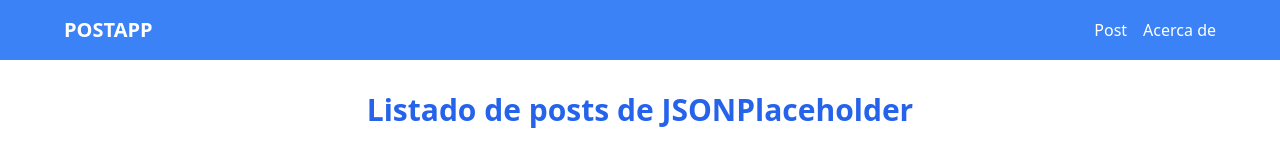
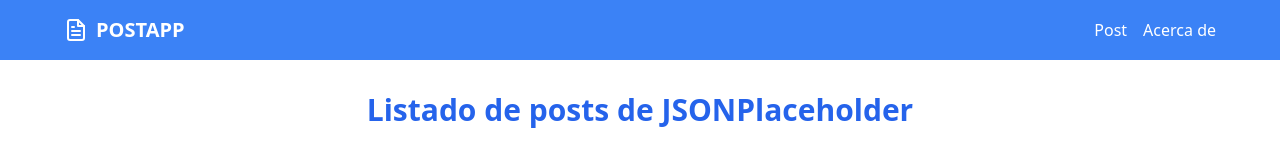
Before and after one commit to carlos060798/PrubaNEXTJS, a Next.js app: page / in a window 1280 px wide. Shown: the top 142 px of the page. Built offline with nearby package versions, Linux system fonts and the light colour scheme; no server answers.

Commit message:
version mejroada 34

```diff
--- a/src/components/Navigate.jsx
+++ b/src/components/Navigate.jsx
@@ -1,5 +1,55 @@
 "use client"
 import { useState } from 'react';
+import Link from 'next/link';
+import { FiFileText } from 'react-icons/fi';
+
+function NavigatePage() {
+  const [isOpen, setIsOpen] = useState(false);
+
+  const toggleMenu = () => {
+    setIsOpen(!isOpen);
+  };
+
+  return (
+    <nav className="bg-blue-500 p-4">
+      <div className="max-w-6xl mx-auto flex justify-between items-center">
+        <div className="flex items-center">
+          {/* Disposición en fila (row) del icono y el texto */}
+          <div className="flex items-center">
+            <FiFileText className="text-white text-2xl mr-2" />
+            <h1 className='text-white text-xl font-bold'>POSTAPP</h1>
+          </div>
+        </div>
+        <div className="hidden md:flex space-x-4">
+          {/* Agrega estilos de hover y línea en la parte baja a los enlaces */}
+          <Link href="/" className="text-white hover:text-blue-300 hover:border-b-2 border-transparent transition duration-300">Post</Link>
+          <Link href="/about" className="text-white hover:text-blue-300 hover:border-b-2 border-transparent transition duration-300">Acerca de</Link>
+        </div>
+        <div className="md:hidden">
+          <button onClick={toggleMenu} className="text-white">
+            <svg xmlns="http://www.w3.org/2000/svg" className="h-6 w-6" fill="none" viewBox="0 0 24 24" stroke="currentColor">
+              {isOpen ? (
+                <path strokeLinecap="round" strokeLinejoin="round" strokeWidth="2" d="M6 18L18 6M6 6l12 12" />
+              ) : (
+                <path strokeLinecap="round" strokeLinejoin="round" strokeWidth="2" d="M4 6h16M4 12h16M4 18h16" />
+              )}
+            </svg>
+          </button>
+        </div>
+      </div>
+      {isOpen && (
+        <div className="md:hidden bg-blue-500 text-center">
+          {/* Agrega estilos de hover y línea en la parte baja a los enlaces */}
+          <Link href="/" className="block py-2 px-4 text-white hover:text-blue-300 hover:border-b-2 border-transparent transition duration-300">Post</Link>
+          <Link href="/about" className="block py-2 px-4 text-white hover:text-blue-300 hover:border-b-2 border-transparent transition duration-300">Acerca de</Link>
+        </div>
+      )}
+    </nav>
+  );
+}
+
+export default NavigatePage;
+/*import { useState } from 'react';
 import Link from 'next/link';
 
 function NavigatePage() {
@@ -42,3 +92,4 @@ function NavigatePage() {
 }
 
 export default NavigatePage;
+*/
```
